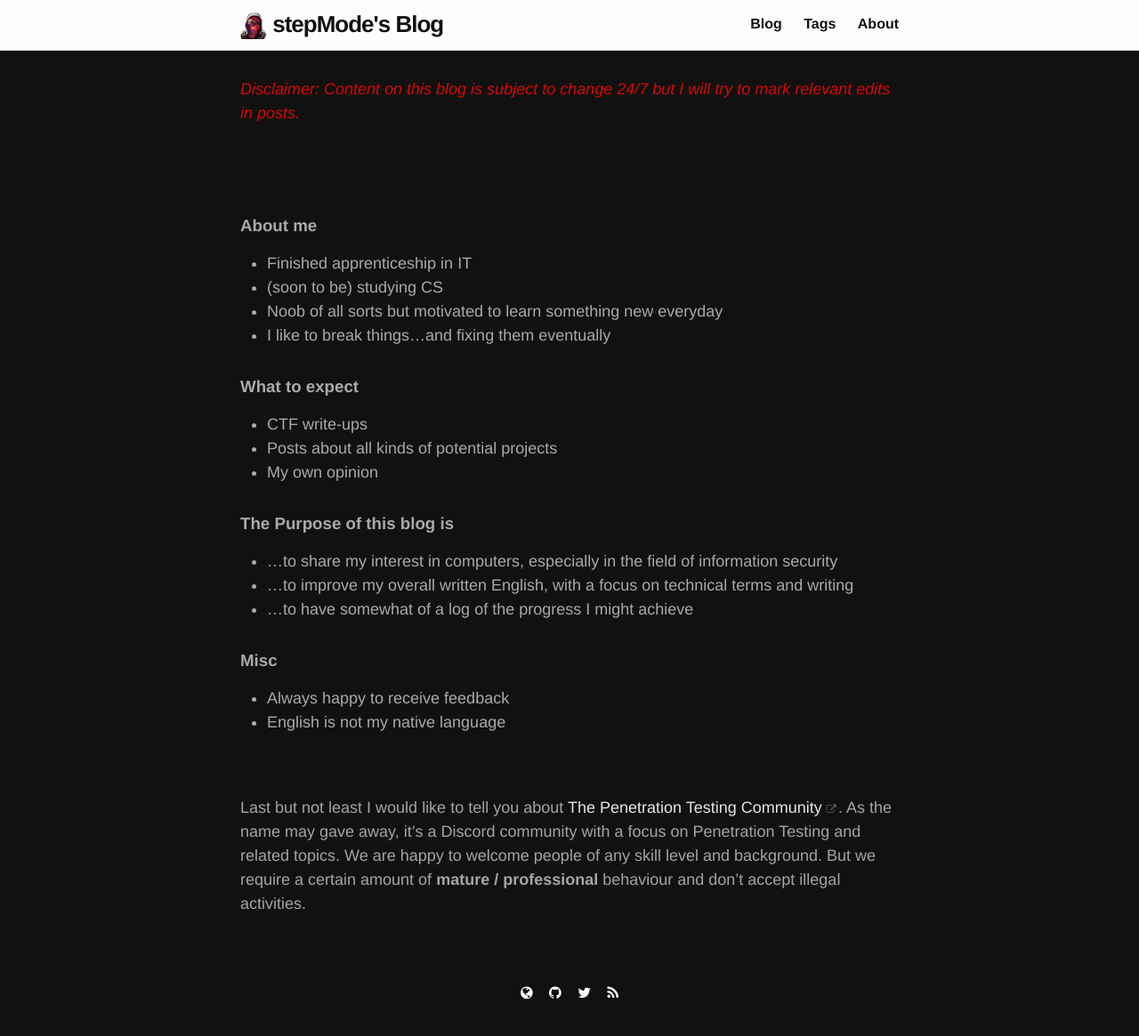
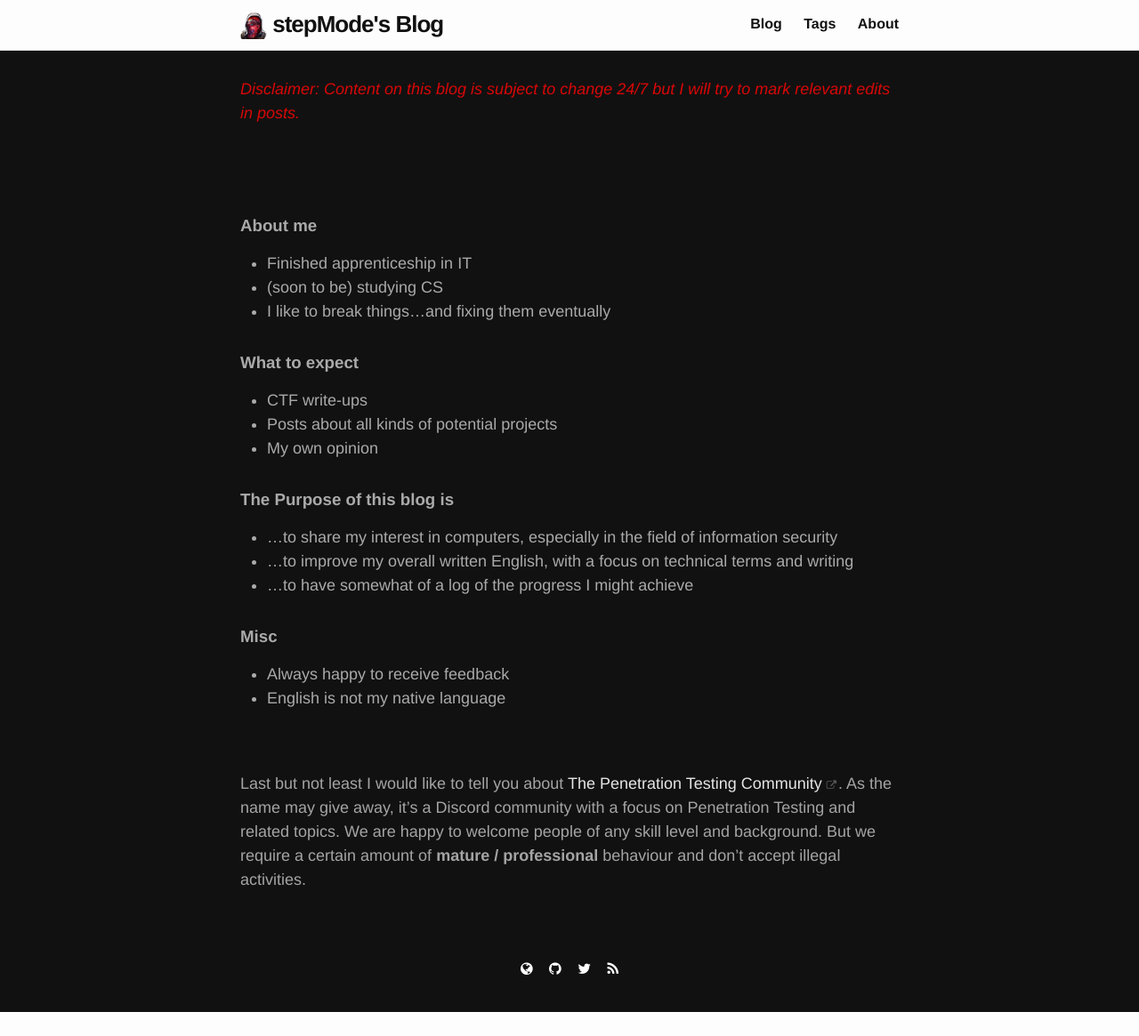
Before and after one commit to stepMode/stepmode.github.io, a Jekyll site: the page built from _pages/about.md, in a window 1280 px wide. Shown: the whole page at 89% size. Built offline with Jekyll 4.4.1, drawn with Linux system fonts in a browser that asks for light colours; after the commit the page ends 1138 px from its top, so only the background shows below that.

Commit message:
fixed typo in about.md

```diff
--- a/_pages/about.md
+++ b/_pages/about.md
@@ -12,7 +12,6 @@
 ### **About me**
 * Finished apprenticeship in IT
 * (soon to be) studying CS
-* Noob of all sorts but motivated to learn something new everyday
 * I like to break things...and fixing them eventually
 
 
@@ -38,4 +37,4 @@
 <br>
 <br>
 Last but not least I would like to tell you about [The Penetration Testing Community<i class="fa fa-external-link"></i>](https://discord.gg/sNsCSqZ){:target="_blank"}.
-As the name may gave away, it's a Discord community with a focus on Penetration Testing and related topics. We are happy to welcome people of any skill level and background. But we require a certain amount of **mature / professional** behaviour and don't accept illegal activities.
+As the name may give away, it's a Discord community with a focus on Penetration Testing and related topics. We are happy to welcome people of any skill level and background. But we require a certain amount of **mature / professional** behaviour and don't accept illegal activities.
```
